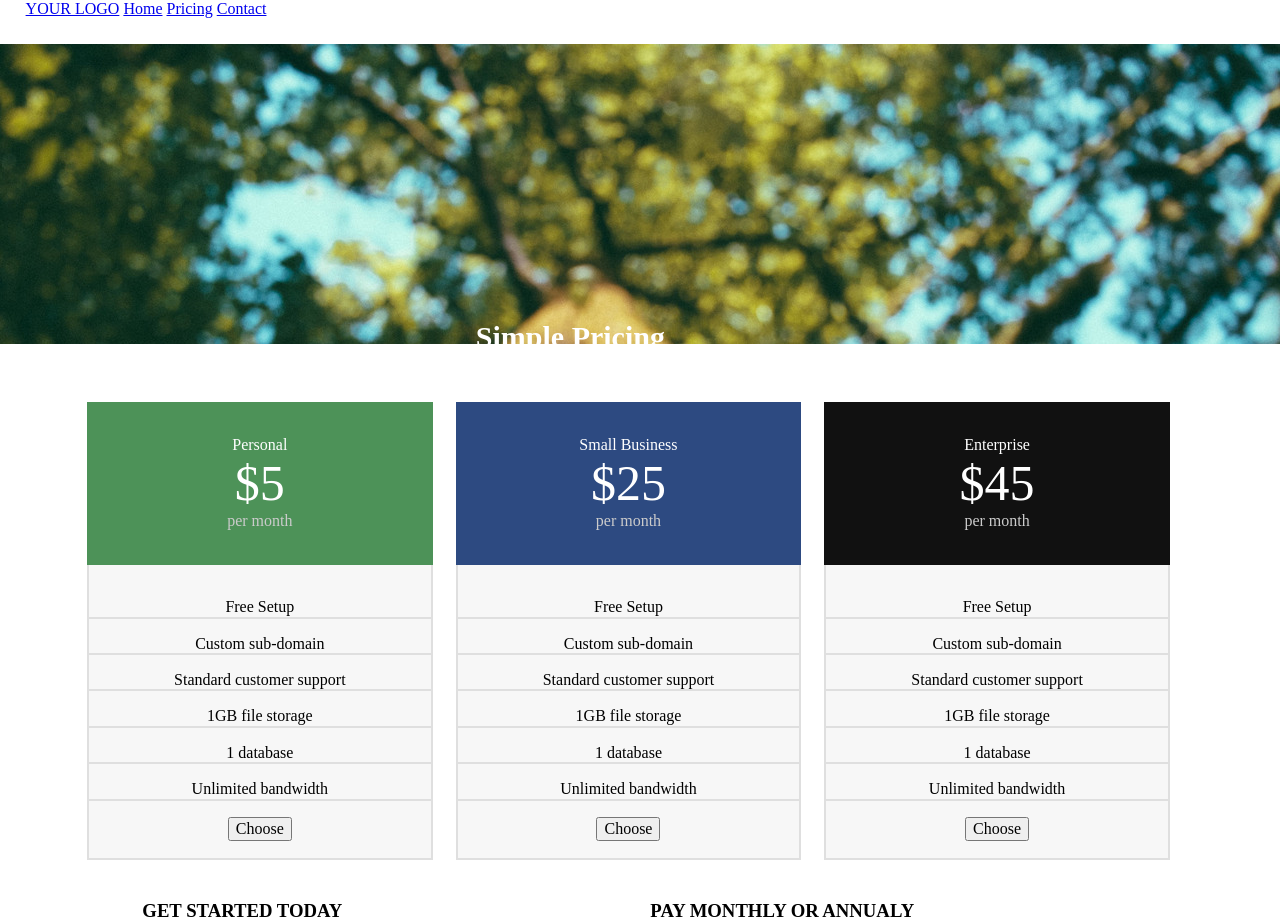
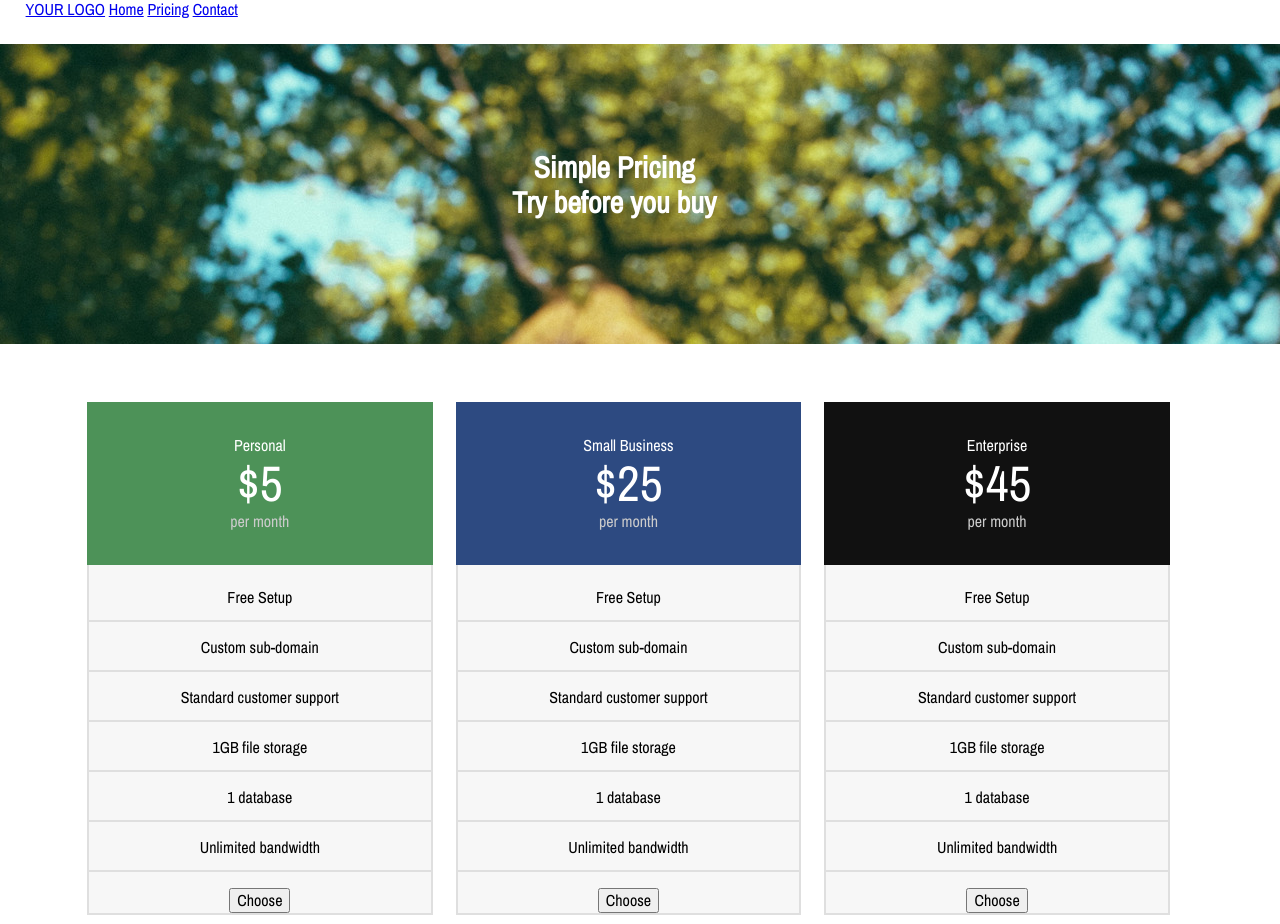
Before and after one commit to BoyzieLee/RebuildWebsite, a plain HTML site: page index.html in a window 1280 px wide. Shown: the top 924 px of the page. Drawn offline with nearby package versions, Linux system fonts and the light colour scheme.

Commit message:
tweaked the float over the background pic.

```diff
--- a/css/main.css
+++ b/css/main.css
@@ -1,5 +1,6 @@
 body {
   width: 100%;
+  font-family: 'Archivo Narrow', sans-serif;
 }
 
 nav {
@@ -8,12 +9,15 @@ nav {
 }
 
 .background {
+  margin: auto;
   margin-top: 2%;
   max-width: 100%;
   /*background-color: solid blue;*/
 }
 
 .bg-image {
+  /*max-width: 100%;*/
+  background-size: cover;
   height: 300px;
   background-image: url(../images/tree.jpg);
   background-repeat: no-repeat;
@@ -23,8 +27,8 @@ h2 {
   margin: 0;
   font-size: 30px;
   position: absolute;
-  top: 40%;
-  left: 35%;
+  top: 150px;
+  left: 40%;
   color: white;
   text-align: center;
   text-shadow: black;
@@ -79,7 +83,7 @@ h2 {
 }
 .features {
   margin-top: 0;
-  padding: 5%;
+  padding-top: 2%;
   padding-left: 0;
   padding-right: 0;
   border-style: solid;
@@ -92,6 +96,7 @@ h2 {
   border-bottom-style: solid;
   border-bottom-color: #DFDFDF;
   border-width: 2px;
+  padding-bottom: 4%;
 }
 
 .button {
--- a/index.html
+++ b/index.html
@@ -4,6 +4,7 @@
     <meta charset="utf-8">
     <link rel="stylesheet" href="/css/normalize.css">
     <link rel="stylesheet" href="css/main.css">
+    <link href='https://fonts.googleapis.com/css?family=Archivo+Narrow' rel='stylesheet' type='text/css'>
     <title>Specificity</title>
   </head>
   <body>
```
